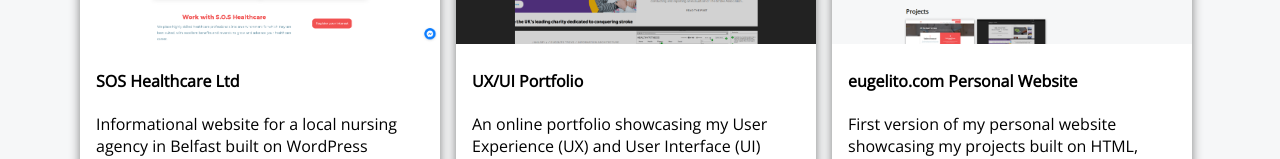
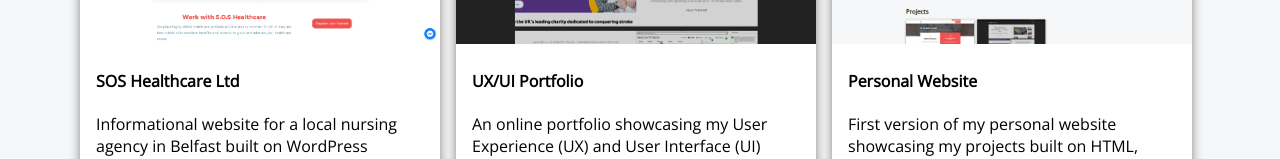
Before and after one commit to eugelito/eugelito, a React (Create React App) app: page / in a window 1280 px wide. Shown: the part 1083-1242 px from the top of the page. Built offline with nearby package versions, Linux system fonts and the light colour scheme.

Commit message:
updated project title

```diff
--- a/src/components/Projects.js
+++ b/src/components/Projects.js
@@ -60,7 +60,7 @@
             alt="sos healthcare ltd company logo"
           />
           <div className="content--projects__description">
-            <h4>eugelito.com Personal Website</h4>
+            <h4>Personal Website</h4>
             <p>
             First version of my personal website showcasing my projects built on HTML, SCSS and React.
             </p>
```
